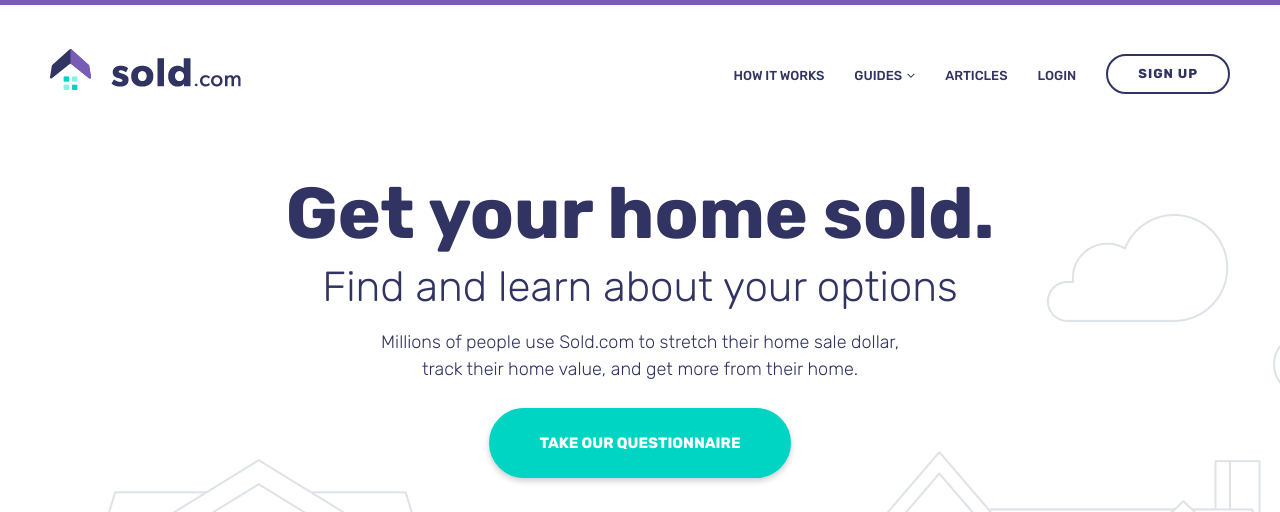
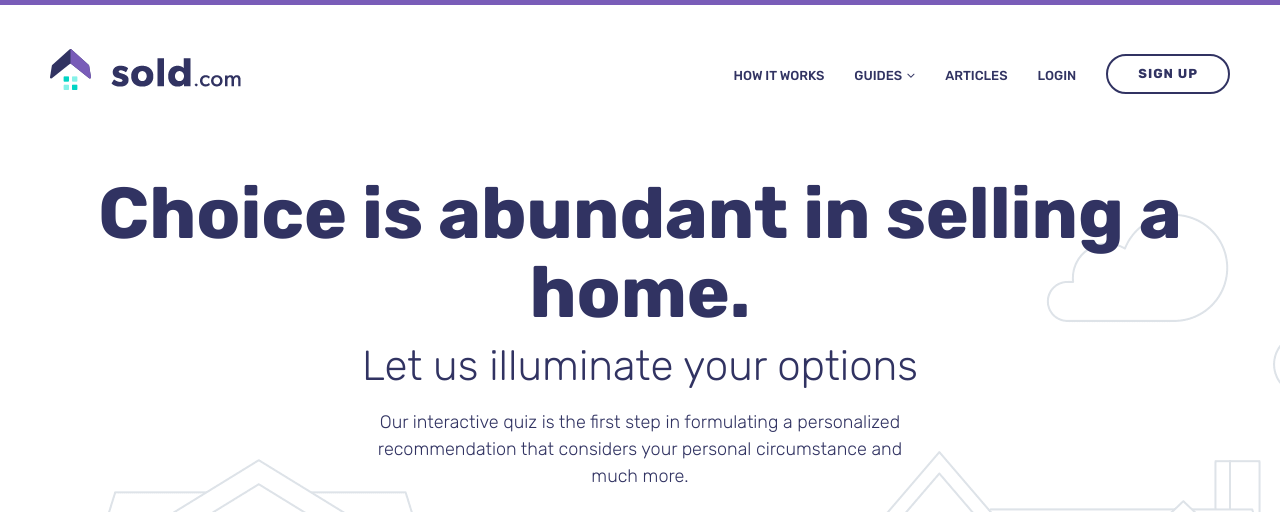
Before and after one commit to brightoak/sold, a plain HTML site: page index.html in a window 1280 px wide. Shown: the top 512 px of the page. Drawn offline with Linux system fonts and the light colour scheme.

Commit message:
homepage text updates

```diff
--- a/index.html
+++ b/index.html
@@ -42,9 +42,9 @@
 		<div class="wrapper">
 			<div class="hero js-flyin">
 				<div class="text">
-					<h1>Get your home sold.</h1>
-					<h2>Find and learn about your options</h2>
-					<p>Millions of people use Sold.com to stretch their home sale dollar, track their home value, and get more from their home.</p>
+					<h1>Choice is abundant in selling a home.</h1>
+					<h2>Let us illuminate your options</h2>
+					<p>Our interactive quiz is the first step in formulating a personalized recommendation that considers your personal circumstance and much more.</p>
 					<a href="" class="btn">Take our questionnaire</a>
 				</div>
 			</div>
```
